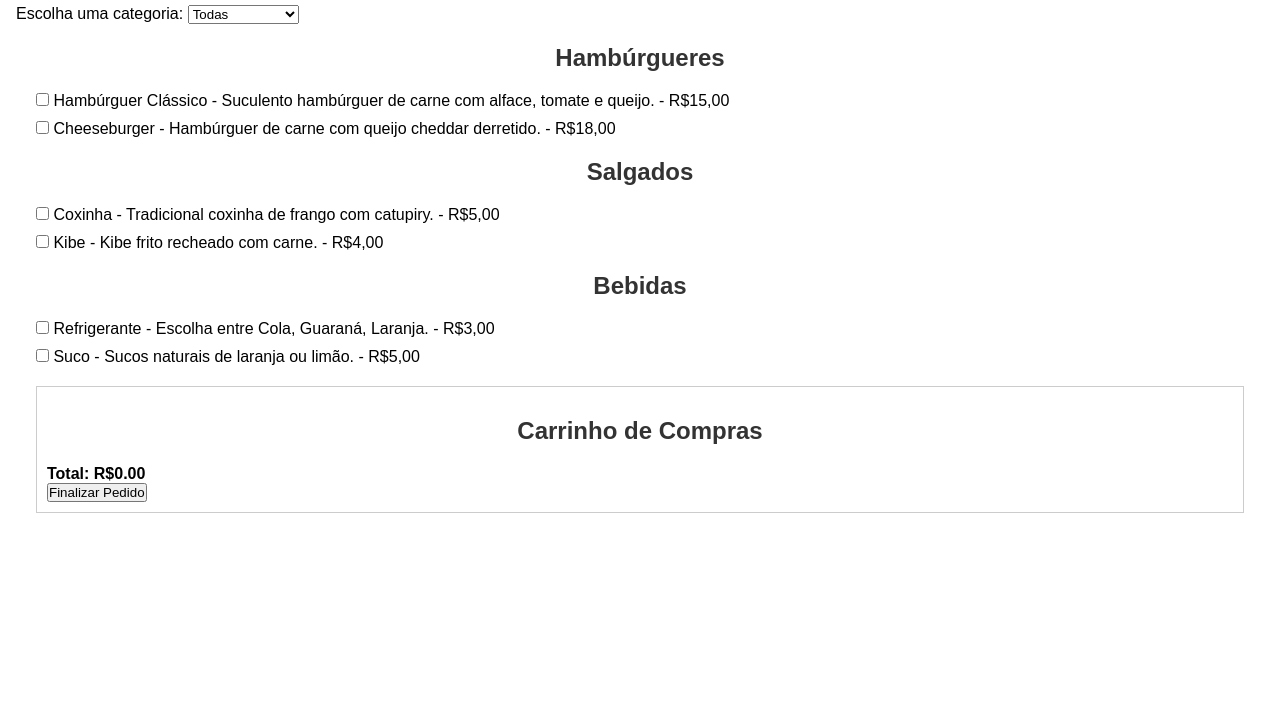
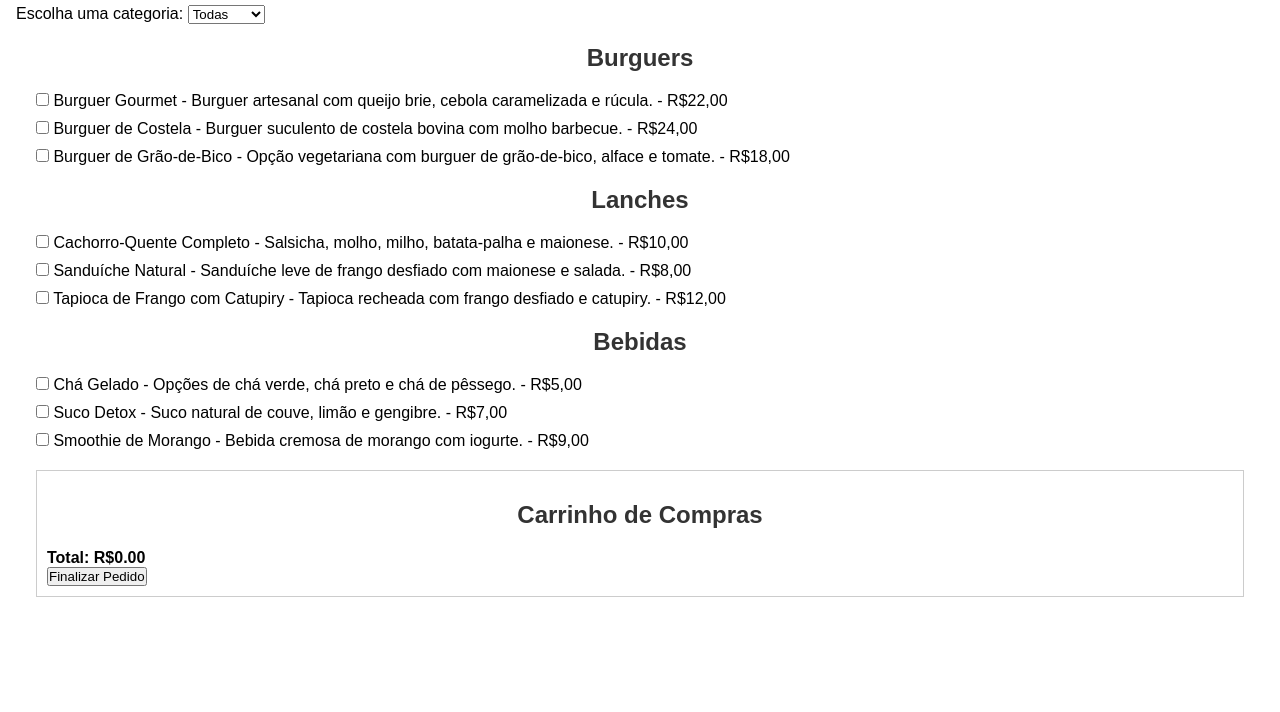
Before and after one commit to tianosouza/cardapio_digital_av1, a plain HTML site: page index.html in a window 1280 px wide. Shown: the part 88-800 px from the top of the page. Drawn offline with nearby package versions, Linux system fonts and the light colour scheme.

Commit message:
finalizing digital menu project

```diff
--- a/index.html
+++ b/index.html
@@ -13,12 +13,8 @@
       }
       body {
         font-family: Arial, sans-serif;
-      background-color: #ffffff;
-      background-size: cover;
-      background-position: center;
-      background-repeat: no-repeat;
         padding: 16px;
-      transition: background-color 0.5s, background-image 0.5s;
+        transition: background-color 0.5s;
       }
 
       h1,
@@ -135,79 +131,93 @@
   </head>
 
   <body>
-  <h1>Cardápio Digital - Fast Food</h1>
+    <h1>Cardápio Digital</h1>
 
-  <!-- Seletor de Categoria -->
     <div>
       <label for="category-select">Escolha uma categoria:</label>
       <select id="category-select" onchange="filterCategory()">
         <option value="all">Todas</option>
-      <option value="hamburgers">Hambúrgueres</option>
-      <option value="savory">Salgados</option>
-      <option value="beverages">Bebidas</option>
+        <option value="burgers">Burguers</option>
+        <option value="snacks">Lanches</option>
+        <option value="drinks">Bebidas</option>
       </select>
     </div>
 
-  <!-- Apresentação do cardápio -->
-  <div id="hamburgers" class="category">
-    <h2>Hambúrgueres</h2>
+    <div id="burgers" class="category">
+      <h2>Burguers</h2>
       <div class="item">
         <label>
-        <input type="checkbox" name="items" value="Hambúrguer Clássico" data-price="15.00">
-        Hambúrguer Clássico - Suculento hambúrguer de carne com alface, tomate e queijo. - R$15,00
+          <input type="checkbox" name="items" value="Burguer Gourmet" data-price="22.00">
+          Burguer Gourmet - Burguer artesanal com queijo brie, cebola caramelizada e rúcula. - R$22,00
         </label>
       </div>
       <div class="item">
         <label>
-        <input type="checkbox" name="items" value="Cheeseburger" data-price="18.00">
-        Cheeseburger - Hambúrguer de carne com queijo cheddar derretido. - R$18,00
+          <input type="checkbox" name="items" value="Burguer de Costela" data-price="24.00">
+          Burguer de Costela - Burguer suculento de costela bovina com molho barbecue. - R$24,00
+        </label>
+      </div>
+      <div class="item">
+        <label>
+          <input type="checkbox" name="items" value="Burguer de Grão-de-Bico" data-price="18.00">
+          Burguer de Grão-de-Bico - Opção vegetariana com burguer de grão-de-bico, alface e tomate. - R$18,00
         </label>
       </div>
     </div>
 
-  <div id="savory" class="category">
-    <h2>Salgados</h2>
+    <div id="snacks" class="category">
+      <h2>Lanches</h2>
       <div class="item">
         <label>
-        <input type="checkbox" name="items" value="Coxinha" data-price="5.00">
-        Coxinha - Tradicional coxinha de frango com catupiry. - R$5,00
+          <input type="checkbox" name="items" value="Cachorro-Quente Completo" data-price="10.00">
+          Cachorro-Quente Completo - Salsicha, molho, milho, batata-palha e maionese. - R$10,00
         </label>
       </div>
       <div class="item">
         <label>
-        <input type="checkbox" name="items" value="Kibe" data-price="4.00">
-        Kibe - Kibe frito recheado com carne. - R$4,00
+          <input type="checkbox" name="items" value="Sanduíche Natural" data-price="8.00">
+          Sanduíche Natural - Sanduíche leve de frango desfiado com maionese e salada. - R$8,00
+        </label>
+      </div>
+      <div class="item">
+        <label>
+          <input type="checkbox" name="items" value="Tapioca de Frango com Catupiry" data-price="12.00">
+          Tapioca de Frango com Catupiry - Tapioca recheada com frango desfiado e catupiry. - R$12,00
         </label>
       </div>
     </div>
 
-  <div id="beverages" class="category">
+    <div id="drinks" class="category">
       <h2>Bebidas</h2>
       <div class="item">
         <label>
-        <input type="checkbox" name="items" value="Refrigerante" data-price="3.00">
-        Refrigerante - Escolha entre Cola, Guaraná, Laranja. - R$3,00
+          <input type="checkbox" name="items" value="Chá Gelado" data-price="5.00">
+          Chá Gelado - Opções de chá verde, chá preto e chá de pêssego. - R$5,00
         </label>
       </div>
       <div class="item">
         <label>
-        <input type="checkbox" name="items" value="Suco" data-price="5.00">
-        Suco - Sucos naturais de laranja ou limão. - R$5,00
+          <input type="checkbox" name="items" value="Suco Detox" data-price="7.00">
+          Suco Detox - Suco natural de couve, limão e gengibre. - R$7,00
+        </label>
+      </div>
+      <div class="item">
+        <label>
+          <input type="checkbox" name="items" value="Smoothie de Morango" data-price="9.00">
+          Smoothie de Morango - Bebida cremosa de morango com iogurte. - R$9,00
         </label>
       </div>
     </div>
 
-  <!-- Gerenciamento do pedido -->
     <div class="cart">
       <h2>Carrinho de Compras</h2>
       <ul id="cart-items">
-      <!-- Itens do carrinho -->
+
       </ul>
       <p class="total">Total: R$<span id="total-amount">0.00</span></p>
       <button onclick="toggleOrderForm()">Finalizar Pedido</button>
     </div>
 
-  <!-- Finalização do pedido -->
     <div id="order-form" class="order-form" style="display:none;">
       <h2>Finalização do Pedido</h2>
       <label for="customer-name">Nome Completo:</label>
@@ -271,7 +281,7 @@
       <p><strong>Endereço:</strong> <span id="summary-customer-address"></span></p>
       <p><strong>Método de Pagamento:</strong> <span id="summary-payment-method"></span></p>
       <ul id="final-order-items">
-      <!-- Itens do pedido final -->
+
       </ul>
       <p><strong>Total:</strong> R$<span id="final-total-amount"></span></p>
       <button onclick="confirmOrder()">Confirmar Pedido</button>
@@ -419,17 +429,16 @@
         });
 
         switch (selectedCategory) {
-        case 'hamburgers':
+          case 'burgers':
             body.style.backgroundColor = '#ffe5e5';
             break;
-        case 'savory':
+          case 'snacks':
             body.style.backgroundColor = '#e5f4e3';
             break;
-        case 'beverages':
+          case 'drinks':
             body.style.backgroundColor = '#e5e5ff';
             break;
           default:
-          body.style.backgroundImage = "none";
             body.style.backgroundColor = '#ffffff';
             break;
         }
```
Also changed, not shown: 1 other file. Lines whose indentation alone changed are shown as unchanged.
